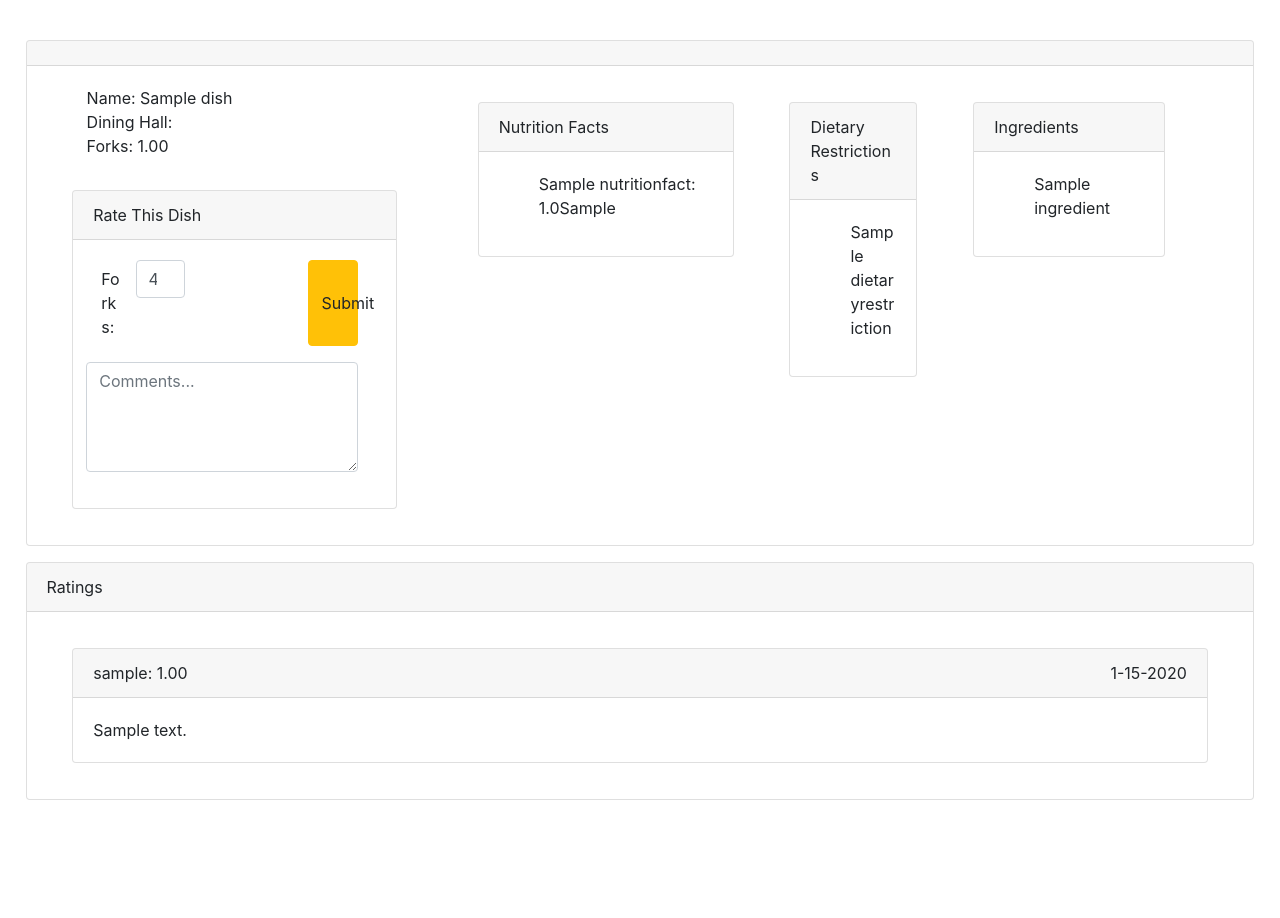
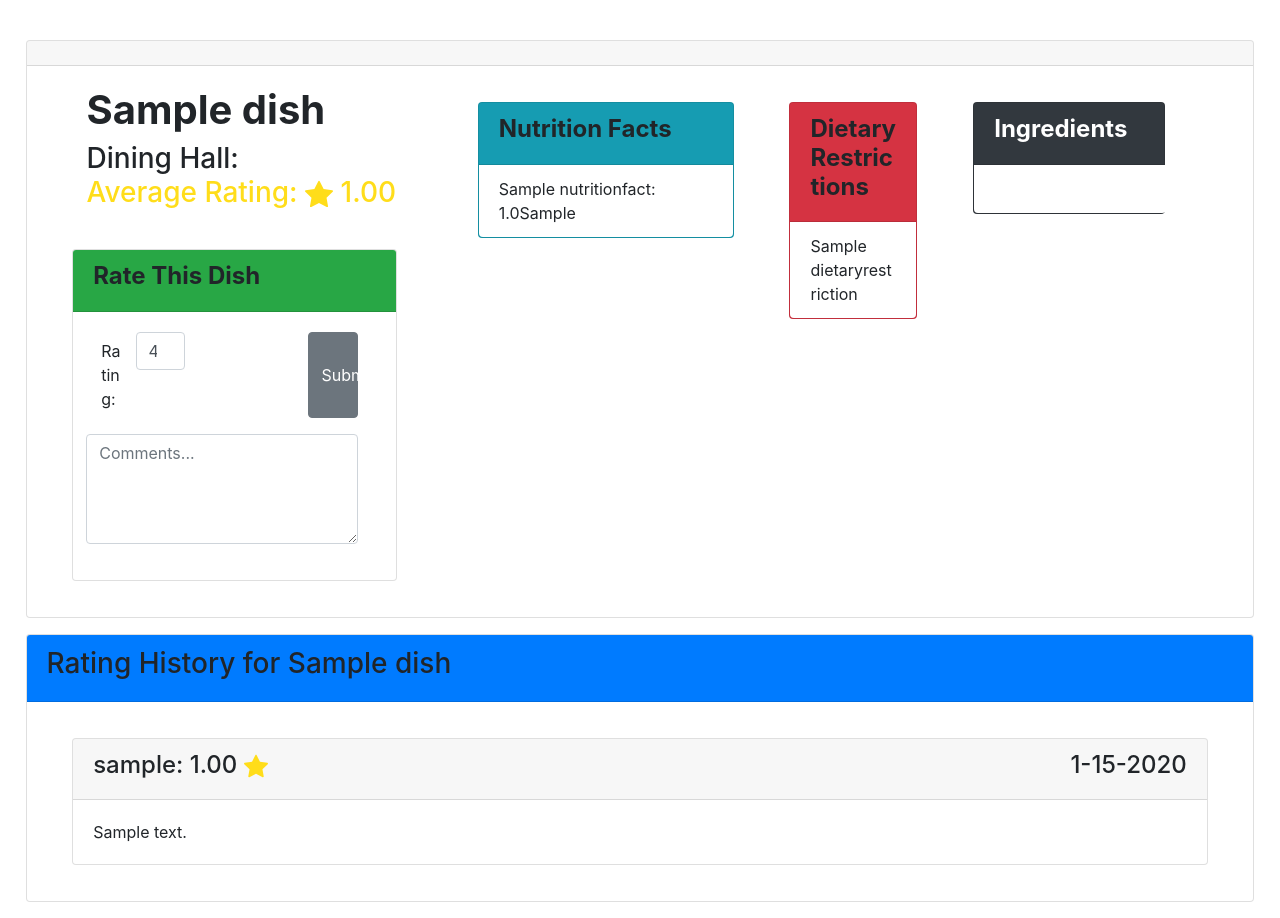
Before and after one commit to NolanJMcCafferty/5CBites, a Django app: page /dish/1/ in a window 1280 px wide. Shown: the part 56-974 px from the top of the page. Before the commit the page ends 856 px from the top, so only its background shows below. Run offline with Django 3.2, Linux system fonts and the light colour scheme; a user stored in the database is signed in; tables that the repository leaves empty hold one stand-in row (values such as "Sample post"); some libraries are stand-ins or nearby versions.

Commit message:
Decorated dish and dinning_hall pages

```diff
--- a/main_app/templates/base.html
+++ b/main_app/templates/base.html
@@ -10,6 +10,8 @@
     <!-- bootstrap js and css -->
     <link rel="stylesheet" href="https://stackpath.bootstrapcdn.com/bootstrap/4.1.3/css/bootstrap.min.css">
     <script src="https://stackpath.bootstrapcdn.com/bootstrap/4.1.3/js/bootstrap.min.js"></script>
+
+
 
     {% load static %}
     <link rel="stylesheet" type="text/css" href="{% static 'css/base.css' %}">
--- a/main_app/templates/dish.html
+++ b/main_app/templates/dish.html
@@ -9,22 +9,28 @@
 
         <div class="card-body row">
             <div class="left-container col-md-4">
-                <ul class="general-info">
-                    <li>Name: {{ dish.name }}</li>
-                    <li>Dining Hall:
+                <ul class="general-info ">
+                    <li > <h1> <strong>{{ dish.name }}</strong> </h1> </li>
+                    <h3><li> Dining Hall:
                         <a href="{% url 'dining_hall' dish.dining_hall.name %}">{{ dish.dining_hall.name|title }}</a>
+
                         </li>
-                    <li>Forks: {{ average_forks|floatformat:2 }}</li>
+                        <li style="color: rgb(255,221,26)">  Average Rating: <svg class="bi bi-star-fill" width="1em" height="1em" viewBox="0 0 16 16" fill="currentColor" xmlns="http://www.w3.org/2000/svg">
+                                <path d="M3.612 15.443c-.386.198-.824-.149-.746-.592l.83-4.73L.173 6.765c-.329-.314-.158-.888.283-.95l4.898-.696L7.538.792c.197-.39.73-.39.927 0l2.184 4.327 4.898.696c.441.062.612.636.283.95l-3.523 3.356.83 4.73c.078.443-.36.79-.746.592L8 13.187l-4.389 2.256z"/>
+                                </svg>
+                        {{ average_forks|floatformat:2 }}
+                        </li>
+                    </h3>
                 </ul>
 
-                <div class="card">
-                    <div class="card-header">Rate This Dish</div>
+                <div class="card ">
+                    <div class="card-header bg-success"><strong> <h4> Rate This Dish </strong></h4></div>
                     <div class="card-body">
                         <form id="rating-form" method="post">
                             <div class="form-group row">
-                                <label class="col-form-label col-md-2" for="forks">Forks:</label>
+                                <label class="col-form-label col-md-2" for="forks">Rating:  </label>
                                 <input class="form-control col-md-2" type="number" step="0.1" min="0" max="5" id="forks" value="4.7" name="forks">
-                                <button class="btn btn-warning col-md-2 offset-md-5" type="submit">Submit</button>
+                                <button class="btn btn-secondary col-md-2 offset-md-5" type="submit">Submit</button>
                             </div>
 
                             <div class="form-group row">
@@ -37,38 +43,35 @@
             </div>
 
             <div class="right-container col-md-8">
-                 <div class="card nutrition-facts">
-                    <div class="card-header">Nutrition Facts</div>
-                    <div class="card-body">
-                        <ul>
+                 <div class="card  bg-info nutrition-facts">
+                    <div class="card-header"><strong> <h4> Nutrition Facts </strong> </h4> </div>
+                         <ul class="list-group list-group-flush">
                                 {% for fact in nutrition_facts%}
-                                <li class="nutrition-fact">
+                                    <li class="list-group-item nutrition-fact">
                                         {{ fact.nutrition_fact.name }}: {{ fact.value }}{{ fact.units }}
                                     </li>
                                 {% endfor %}
                          </ul>
                  </div>
-                </div>
 
-                <div class="card dietary-restrictions">
-                    <div class="card-header">Dietary Restrictions</div>
-                    <div class="card-body">
-                        <ul>
+
+                <div class="card bg-danger dietary-restrictions">
+                    <div class="card-header"><strong> <h4>Dietary Restrictions</strong> </h4></div>
+                    <ul class="list-group list-group-flush">
                             {% for restriction in dietary_restrictions%}
-                                <li class="dietary-restriction">
+                                <li class="list-group-item dietary-restriction">
                                     {{ restriction.dietary_restriction.name }}
                                 </li>
                             {% endfor %}
+
                     </ul>
                 </div>
-                </div>
 
-                <div class="card ingredients">
-                    <div class="card-header">Ingredients</div>
-                    <div class="card-body">
-                        <ul>
+                <div class="card text-white bg-dark ingredients">
+                    <div class="card-header"><strong> <h4>Ingredients </strong> </h4></div>
+                    <ul class="list-group list-group-flush">
                             {% for ingredient in ingredients %}
-                                <li class="dietary-restriction">
+                                <li class="list-group-item ingredients">
                                     {{ ingredient.ingredient.name }}
                                 </li>
                             {% endfor %}
@@ -77,17 +80,19 @@
             </div>
         </div>
     </div>
-    </div>
 
-    <div class="card">
-        <div class="card-header">Ratings</div>
+    <div class="card ">
+        <div class="card-header bg-primary"> <strong> <h3>Rating History for {{ dish.name }}</h3> </strong> </div>
         <div class="card-body">
             {% for rating in ratings %}
                 <div class="card">
                     <div class="card-header">
-                        {{ rating.user.username }}:
-                        {{ rating.forks|floatformat:2 }}
+                        <h4>{{ rating.user.username }}:
+                        {{ rating.forks|floatformat:2 }} <svg style="color: rgb(255,221,26)" class="bi bi-star-fill" width="1em" height="1em" viewBox="0 0 16 16" fill="currentColor" xmlns="http://www.w3.org/2000/svg">
+                                <path d="M3.612 15.443c-.386.198-.824-.149-.746-.592l.83-4.73L.173 6.765c-.329-.314-.158-.888.283-.95l4.898-.696L7.538.792c.197-.39.73-.39.927 0l2.184 4.327 4.898.696c.441.062.612.636.283.95l-3.523 3.356.83 4.73c.078.443-.36.79-.746.592L8 13.187l-4.389 2.256z"/>
+                                </svg>
                         <span class="rating-date">{{ rating.datetime|date:'n-j-Y' }}</span>
+                        </h4>
                     </div>
 
                     <div class="card-body">{{ rating.comment }}</div>
```
Also changed, not shown: main_app/templates/dining_hall.html (+23 -11 lines), main_app/migrations/0001_initial.py (deleted), main_app/migrations/0002_auto_20200414_2247.py (deleted), main_app/migrations/0003_auto_20200420_2306.py (deleted). Lines whose indentation alone changed are shown as unchanged.
